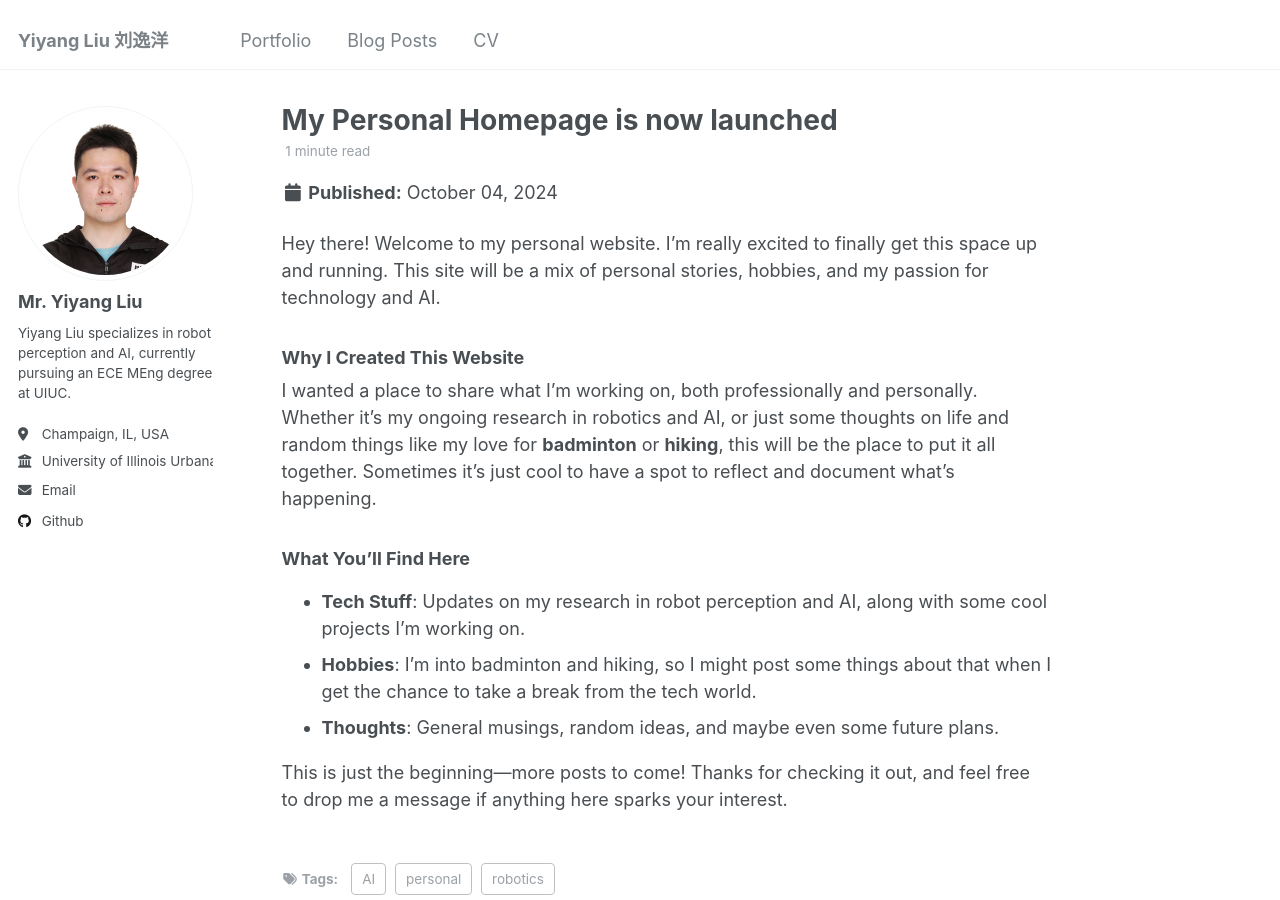
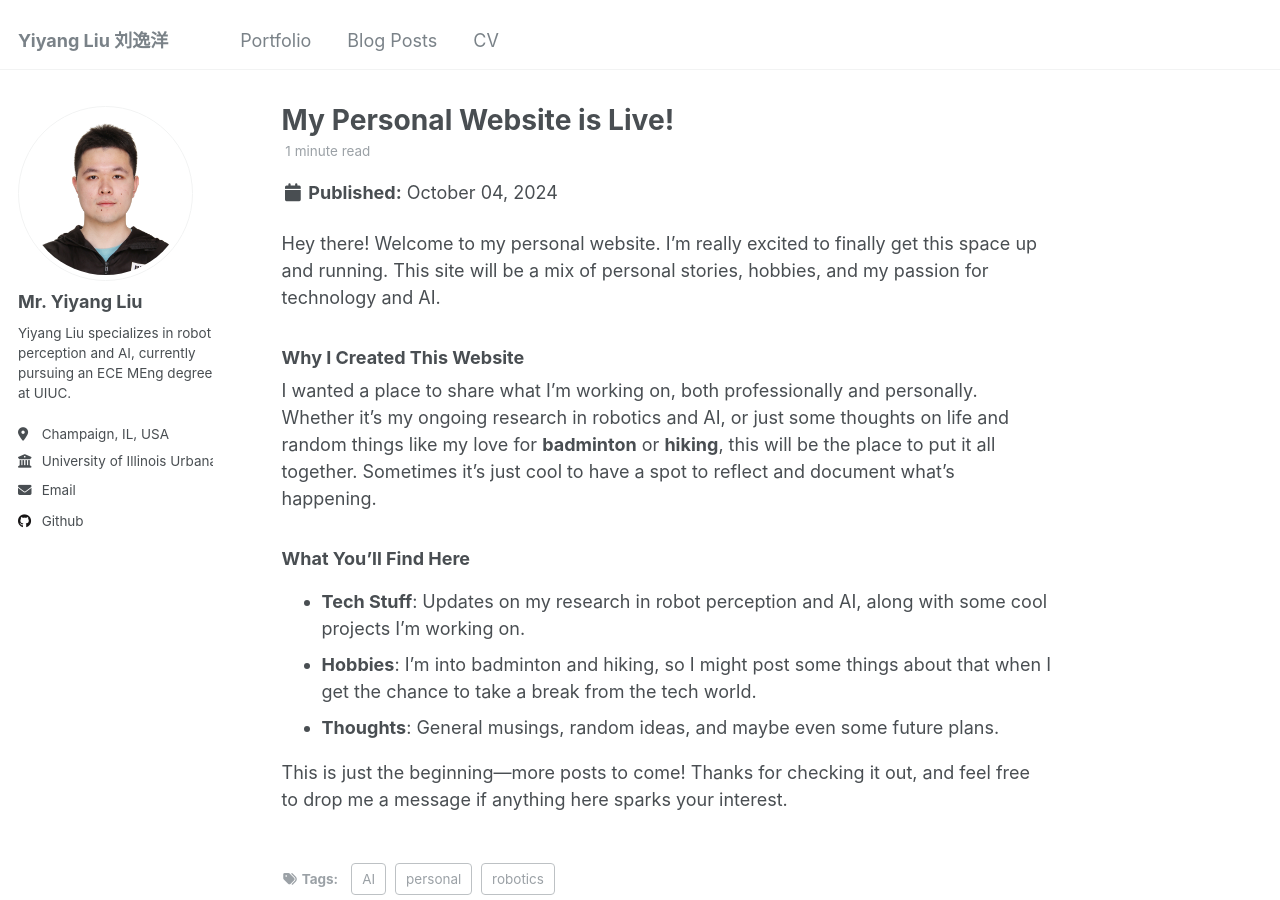
Before and after one commit to eyangl/eyangl.github.io, a Jekyll site: the page built from _posts/2012-08-14-blog-post-1.md, in a window 1280 px wide and 900 px high. Built offline with Jekyll 4.4.1, drawn with Linux system fonts in a browser that asks for light colours.

Commit message:
revise blog content

```diff
--- a/_posts/2012-08-14-blog-post-1.md
+++ b/_posts/2012-08-14-blog-post-1.md
@@ -1,5 +1,5 @@
 ---
-title: 'My Personal Homepage is now launched'
+title: 'My Personal Website is Live!'
 date: 2024-10-04
 permalink: /posts/2024/10/blog-post-1/
 tags:
```
